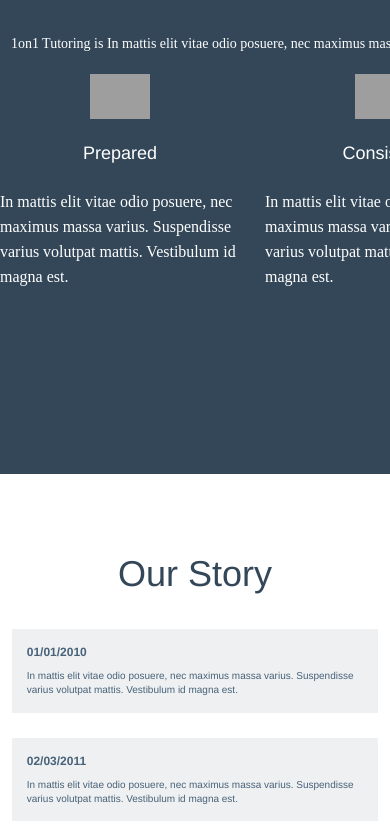
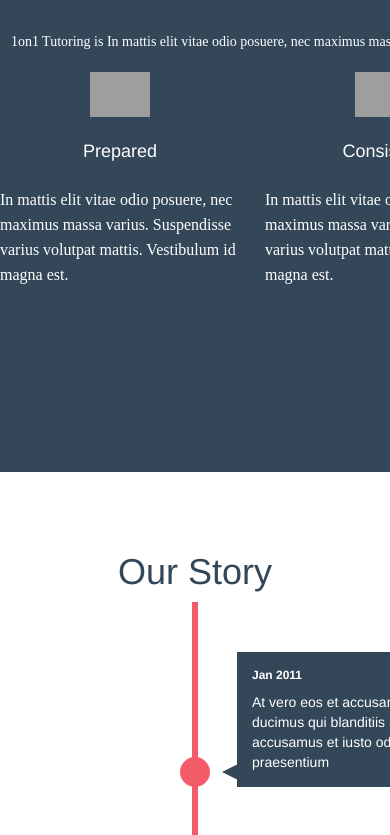
Before and after one commit to BrianCoombs/1on1Website, a React (Create React App) app in the folder my-app/: page / in a window 390 px wide. Shown: the part 1157-1992 px from the top of the page. Built offline with nearby package versions, Linux system fonts and the light colour scheme; grey boxes are pictures that could not be loaded; a web font is replaced by a local one.

Commit message:
timeline now vertical, fixed sizing issue

```diff
--- a/my-app/src/Style.css
+++ b/my-app/src/Style.css
@@ -469,94 +469,13 @@ div.mailingList {
 
 
 
-
-/* TIMELINE
-–––––––––––––––––––––––––––––––––––––––––––––––––– */
-.timeline {
-  white-space: nowrap;
-  overflow-x: hidden;
-  background: white;
-}
-
-.timeline ol {
-  font-size: 0;
-  width: 100vw;
-  padding: 250px 0;
-  transition: all 1s;
-}
-
-/*timeline line*/
-.timeline ol li {
-  position: relative;
-  display: inline-block;
-  list-style-type: none;
-  width: 160px;
-  height: 3px;
-  background: #334758;
-}
-
-.timeline ol li:last-child {
-  width: 280px;
-}
-
-.timeline ol li:not(:first-child) {
-  margin-left: 14px;
-}
-
-.timeline ol li:not(:last-child)::after {
-  content: '';
-  position: absolute;
-  top: 50%;
-  left: calc(100% + 1px);
-  bottom: 0;
-  width: 12px;
-  height: 12px;
-  transform: translateY(-50%);
-  border-radius: 50%;
-  background: #F45B69;
-}
-
-/*event description text box*/
-.timeline ol li div {
-  position: absolute;
-  left: calc(100% + 7px);
-  width: 280px;
-  padding: 15px;
-  font-size: 1rem;
-  white-space: normal;
-  color: #486279;
-  background: #EEF0F1;
-}
-
-.timeline ol li div::before {
-  content: '';
-  position: absolute;
-  top: 100%;
-  left: 0;
-  width: 0;
-  height: 0;
-  border-style: solid;
-}
-
-.timeline ol li:nth-child(odd) div {
-  top: -16px;
-  transform: translateY(-100%);
-}
-
-.timeline ol li:nth-child(odd) div::before {
-  top: 100%;
-  border-width: 8px 8px 0 0;
-  border-color: #EEF0F1 transparent transparent transparent;
-}
-
-.timeline ol li:nth-child(even) div {
-  top: calc(100% + 16px);
-}
-
-.timeline ol li:nth-child(even) div::before {
-  top: -8px;
-  border-width: 8px 0 0 8px;
-  border-color: transparent transparent transparent #EEF0F1;
+/** TIMELINE **/
+*,
+*::before,
+*::after {
+  margin: 0;
+  padding: 0;
+  box-sizing: border-box;
 }
 
 .timeline time {
@@ -564,65 +483,68 @@ div.mailingList {
   font-size: 1.2rem;
   font-weight: bold;
   margin-bottom: 8px;
+  color: white;
 }
 
-
-
-/* GENERAL MEDIA QUERIES
-–––––––––––––––––––––––––––––––––––––––––––––––––– */
-@media screen and (max-width: 599px) {
-  .timeline ol,
-  .timeline ol li {
-    width: auto;
+/* line and general format of info */
+.timeline ul li {
+  list-style-type: none;
+  position: relative;
+  width: 6px;
+  margin: 0 auto;
+  padding-top: 50px;
+  background: #F45B69;
+  color: white;
 }
 
-  .timeline ol {
-    padding: 0;
-    transform: none !important;
+.timeline ul li::after {
+  content: '';
+  position: absolute;
+  left: 50%;
+  bottom: 0;
+  transform: translateX(-50%);
+  width: 30px;
+  height: 30px;
+  border-radius: 50%;
+  background: inherit;
 }
 
-  .timeline ol li {
-    display: block;
-    height: auto;
-    background: transparent;
+/* event textbox */
+.timeline ul li div {
+  position: relative;
+  bottom: 0;
+  width: 400px;
+  padding: 15px;
+  background: #334758;
 }
 
-  .timeline ol li:first-child {
-    margin-top: 25px;
+.timeline ul li div::before {
+  content: '';
+  position: absolute;
+  bottom: 7px;
+  width: 0;
+  height: 0;
+  border-style: solid;
 }
 
-  .timeline ol li:not(:first-child) {
-    margin-left: auto;
+/* shift every other event over */
+.timeline ul li:nth-child(odd) div {
+  left: 45px;
 }
 
-  .timeline ol li div {
-    width: 94%;
-    height: auto !important;
-    margin: 0 auto 25px;
+/* event ticks */
+.timeline ul li:nth-child(odd) div::before {
+  left: -15px;
+  border-width: 8px 16px 8px 0;
+  border-color: transparent #334758 transparent transparent;
 }
 
-  .timeline ol li div {
-    position: static;
+.timeline ul li:nth-child(even) div {
+  left: -439px;
 }
 
-  .timeline ol li:nth-child(odd) div {
-    transform: none;
+.timeline ul li:nth-child(even) div::before {
+  right: -15px;
+  border-width: 8px 0 8px 16px;
+  border-color: transparent transparent transparent #334758;
 }
-
-  .timeline ol li:nth-child(odd) div::before,
-  .timeline ol li:nth-child(even) div::before {
-    left: 50%;
-    top: 100%;
-    transform: translateX(-50%);
-    border: none;
-    border-left: 1px solid white;
-    height: 25px;
-  }
-
-  .timeline ol li:last-child,
-  .timeline ol li:nth-last-child(2) div::before,
-  .timeline ol li:not(:last-child)::after,
-  .timeline .arrows {
-    display: none;
-  }
-}
--- a/my-app/src/components/OurStory.js
+++ b/my-app/src/components/OurStory.js
@@ -2,51 +2,53 @@ import React, { Component } from 'react'
 
 class OurStory extends Component {
 
+
   render() {
+
     return (
       <div class="ourStory" id="ourstory">
         <br/><br/><br/>
         <h1 >Our Story</h1>
-        <section class="section intro">
-          <div class="container">
-          </div>
+
+        <section class="timeline">
+          <ul>
+
+            <li>
+              <div>
+                <time>Jan 2011</time> At vero eos et accusamus et iusto odio dignissimos ducimus qui blanditiis praesentium At vero eos et accusamus et iusto odio dignissimos ducimus qui blanditiis praesentium
+              </div>
+            </li>
+
+            <li>
+              <div>
+                <time>October 2012</time> Proin iaculis, nibh eget efficitur varius, libero tellus porta dolor, at pulvinar tortor ex eget ligula. Integer eu dapibus arcu, sit amet sollicitudin eros.
+              </div>
+            </li>
+
+            <li>
+              <div>
+                <time>May 2014</time> In mattis elit vitae odio posuere, nec maximus massa varius. Suspendisse varius volutpat mattis. Vestibulum id magna est.
+              </div>
+            </li>
+
+            <li>
+              <div>
+                <time>November 2014</time> Aenean condimentum odio a bibendum rhoncus. Ut mauris felis, volutpat eget porta faucibus, euismod quis ante.
+              </div>
+            </li>
+
+            <li>
+              <div>
+                <time>October 2015</time> Vestibulum porttitor lorem sed pharetra dignissim. Nulla maximus, dui a tristique iaculis, quam dolor convallis enim, non dignissim ligula ipsum a turpis.
+              </div>
+            </li>
+
+
+
+          </ul>
         </section>
 
-        <section class="timeline">
-          <ol>
-            <li>
-              <div>
-                <time>01/01/2010</time> In mattis elit vitae odio posuere, nec maximus massa varius. Suspendisse varius volutpat mattis. Vestibulum id magna est.
-              </div>
-            </li>
-            <li>
-              <div>
-                <time>02/03/2011</time> In mattis elit vitae odio posuere, nec maximus massa varius. Suspendisse varius volutpat mattis. Vestibulum id magna est.
-              </div>
-            </li>
-            <li>
-              <div>
-                <time>03/03/2013</time> In mattis elit vitae odio posuere, nec maximus massa varius. Suspendisse varius volutpat mattis. Vestibulum id magna est.
-              </div>
-            </li>
-            <li>
-              <div>
-                <time>03/03/2014</time> In mattis elit vitae odio posuere, nec maximus massa varius. Suspendisse varius volutpat mattis. Vestibulum id magna est.
-              </div>
-            </li>
-            <li>
-              <div>
-                <time>03/03/2015</time> In mattis elit vitae odio posuere, nec maximus massa varius. Suspendisse varius volutpat mattis. Vestibulum id magna est.
-              </div>
-            </li>
-            <li>
-              <div>
-                <time>01/03/2016</time> In mattis elit vitae odio posuere, nec maximus massa varius. Suspendisse varius volutpat mattis. Vestibulum id magna est.
-              </div>
-            </li>
-            <li></li>
-          </ol>
-        </section>
+
         <br/>
       </div>
     );
```
Lines whose indentation alone changed are shown as unchanged.
